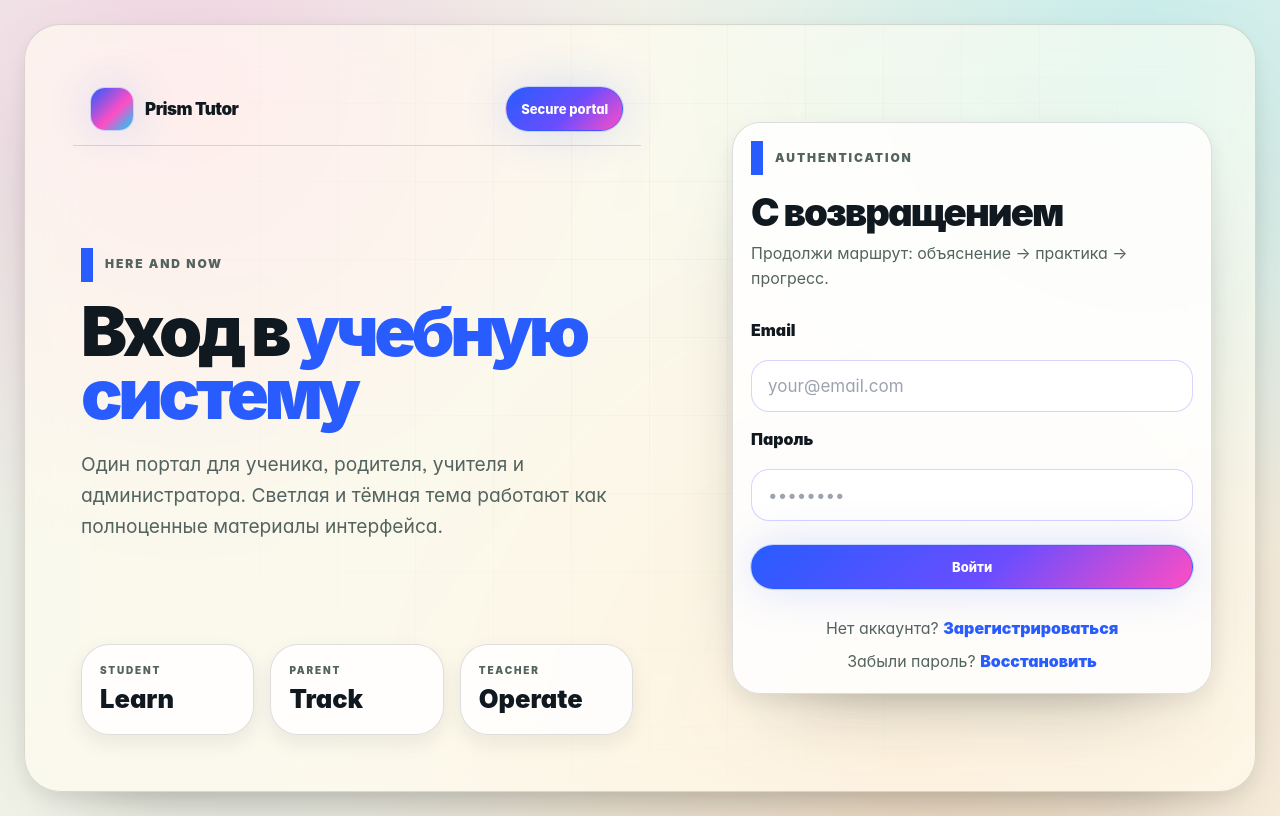
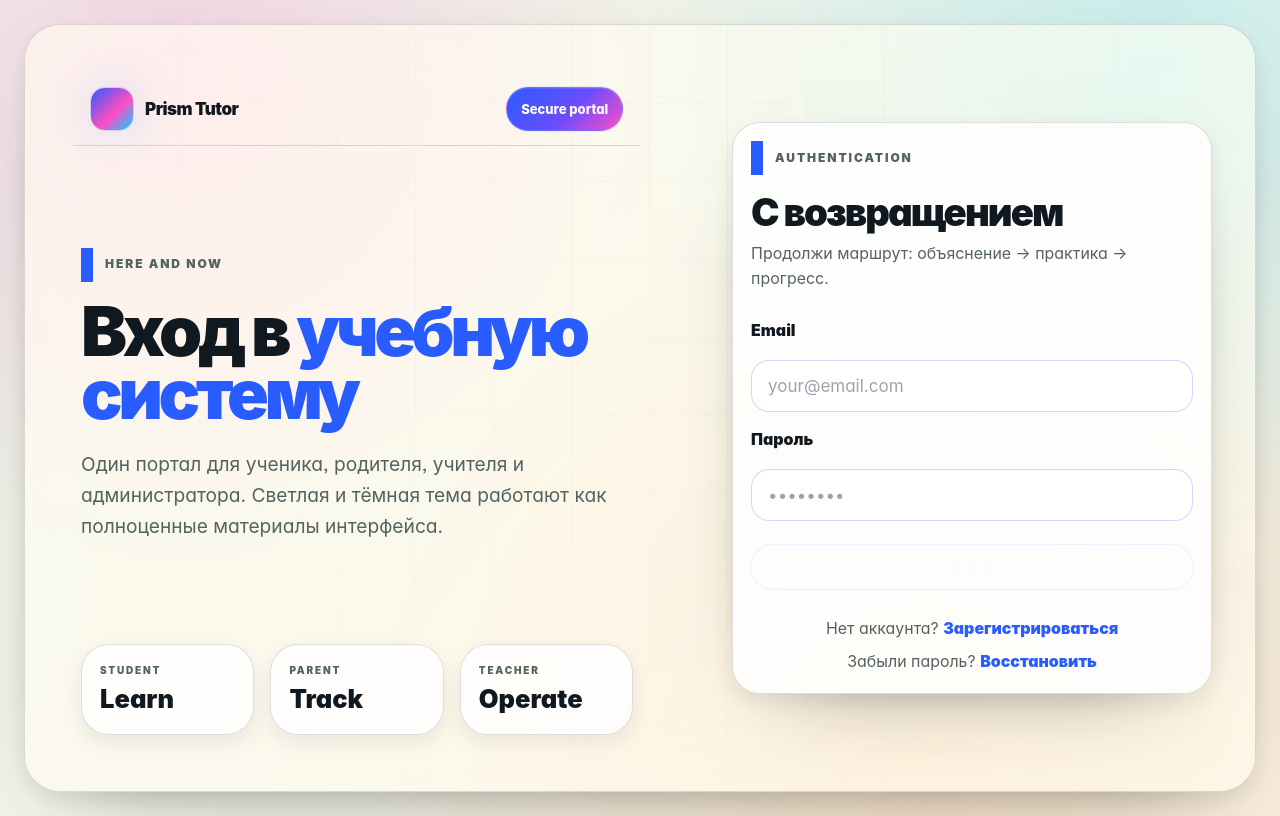
Before and after one commit to Gavroid/ai-tutor, a Next.js app in the folder apps/frontend/: page /login in a window 1280 px wide. Built offline with nearby package versions, Linux system fonts and the light colour scheme; no server answers.

Commit message:
fix: make action buttons light up on hover

```diff
--- a/apps/frontend/app/globals.css
+++ b/apps/frontend/app/globals.css
@@ -1826,3 +1826,71 @@ a.prism-card:hover {
   .split-composer-row.has-voice { grid-template-columns: 1fr; }
   .split-composer-row .split-send { width: 100%; }
 }
+
+
+/* ============================================================ */
+/* 24. Buttons idle-dark hover-gradient + lesson copy scale */
+/* ============================================================ */
+.prism-action,
+.prism-action.primary,
+.split-button,
+.split-button-primary,
+.split-send,
+.prism-pill,
+.split-chip,
+.split-tab {
+  background: rgba(255,255,255,.10) !important;
+  background-image: none !important;
+  border-color: rgba(226,232,255,.18) !important;
+  color: var(--split-ink, var(--prism-ink)) !important;
+  box-shadow: 0 0 0 1px rgba(75,131,255,.10), 0 12px 34px -28px rgba(75,131,255,.55), inset 0 1px 0 rgba(255,255,255,.08) !important;
+}
+.prism-action:hover,
+.prism-action.primary:hover,
+.split-button:hover,
+.split-button-primary:hover,
+.split-send:hover,
+.prism-pill:hover,
+.split-chip:hover,
+.split-tab:hover,
+.prism-action:focus-visible,
+.prism-action.primary:focus-visible,
+.split-button:focus-visible,
+.split-button-primary:focus-visible,
+.split-send:focus-visible,
+.prism-pill:focus-visible,
+.split-chip:focus-visible,
+.split-tab:focus-visible {
+  background: linear-gradient(135deg, var(--split-accent, var(--prism-accent)), var(--split-accent-2, var(--prism-accent-2)) 58%, var(--prism-pink, #ff4dc4)) !important;
+  border-color: rgba(75,131,255,.72) !important;
+  color: #fff !important;
+  box-shadow: 0 0 0 1px rgba(75,131,255,.32), 0 0 42px rgba(75,131,255,.24), 0 18px 64px -40px rgba(139,92,255,.70), inset 0 1px 0 rgba(255,255,255,.14) !important;
+}
+.prism-action:disabled,
+.split-button:disabled,
+.split-send:disabled,
+.split-chip:disabled {
+  background: rgba(255,255,255,.07) !important;
+  background-image: none !important;
+  color: rgba(248,251,255,.52) !important;
+  border-color: rgba(226,232,255,.12) !important;
+  box-shadow: none !important;
+}
+/* Status chips and selected answer states are not action buttons. */
+.prism-pill.active {
+  background: linear-gradient(135deg, var(--prism-accent), var(--prism-accent-2) 55%, var(--prism-pink)) !important;
+  color: #fff !important;
+}
+.split-answer.active {
+  border-color: var(--split-good) !important;
+  background: rgba(127,255,209,.14) !important;
+}
+.split-tab-active {
+  border-color: rgba(75,131,255,.72) !important;
+  background: rgba(255,255,255,.16) !important;
+  color: #fff !important;
+}
+.split-lesson-note p {
+  font-size: 13.5px;
+  line-height: 1.55;
+}
```
